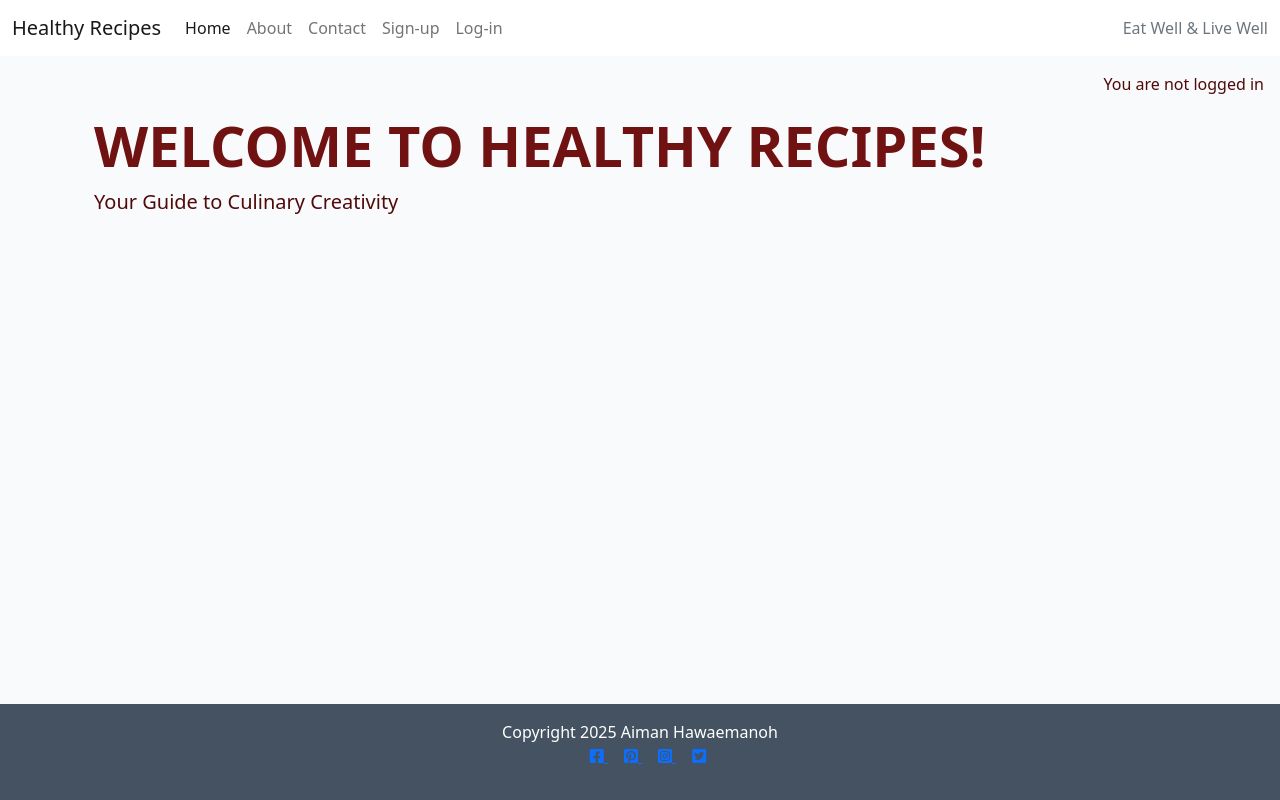
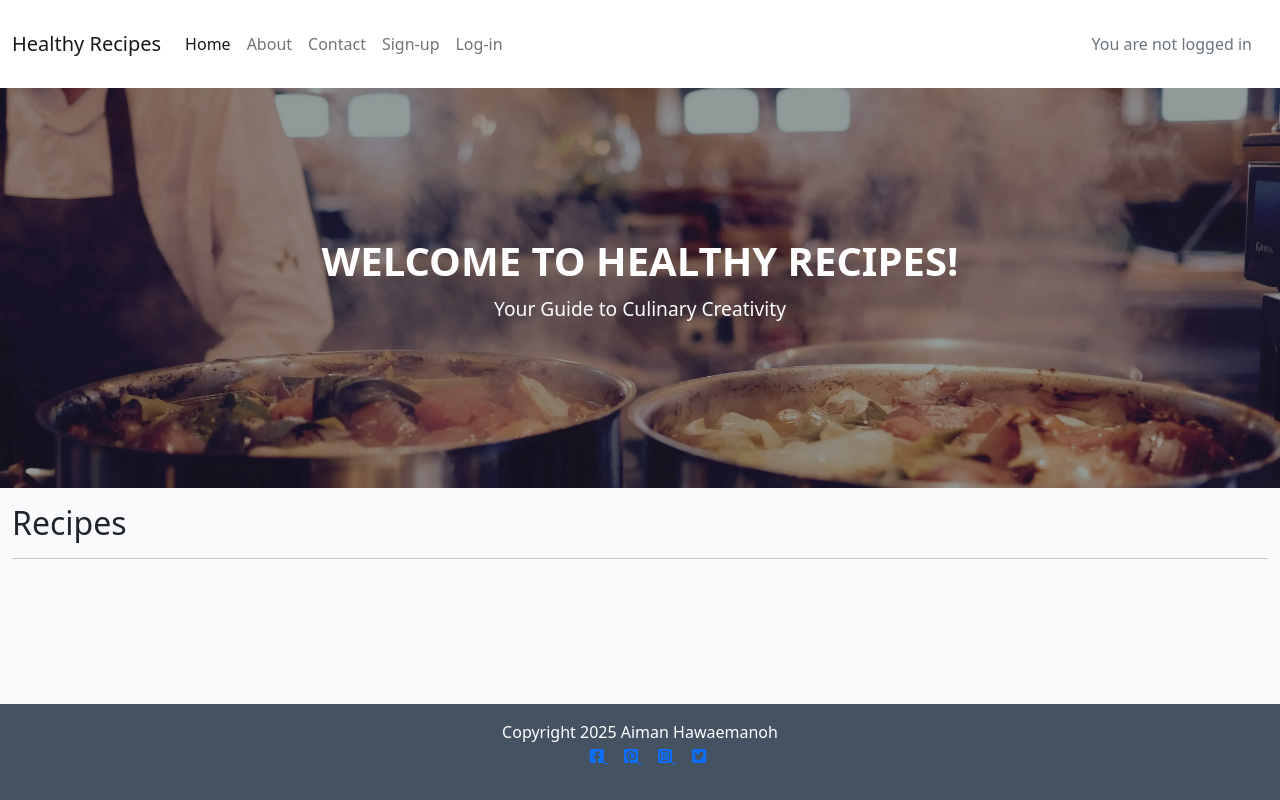
Before and after one commit to aimanh04/PP4-Healthy_recipes, a Django app: page / in a window 1280 px wide. Run offline with Django 4.2, Linux system fonts and the light colour scheme; data that the repository does not hold is empty; parts of the project's set-up code (start-up, migrations or seed data) failed here and were passed over.

Commit message:
Add: Hero image section and css styles

```diff
--- a/blog/templates/blog/index.html
+++ b/blog/templates/blog/index.html
@@ -7,12 +7,16 @@
     <div class="row">
         <!-- Hero section-->
         <div class="hero">
-            <div class="hero-overlay">
-                <div class="container">
-                    <h1 class="display-4 fw-bold">WELCOME TO HEALTHY RECIPES!</h1>
-                    <p class="lead">Your Guide to Culinary Creativity</p>
-                </div>
+            <div>
+                <h1>WELCOME TO HEALTHY RECIPES!</h1>
+                <p>Your Guide to Culinary Creativity</p>
             </div>
+        </div>
+
+        <!-- Recipes Section Heading -->
+        <div class="col-12 mt-3">
+            <h2>Recipes</h2>
+            <hr>
         </div>
 
         <!-- Recipe Entries Column -->
@@ -30,7 +34,7 @@
                                 <img class="card-img-top" src="{{ recipe.featured_image.url }}" alt="{{ recipe.title }}">
                                 {% endif %}
                                 <div class="image-flash">
-                                    <p class="author">Author: {{ recipe.author }}</p>
+                                    <p class="author">RECIPE: {{ recipe.author }}</p>
                                 </div>
                             </div>
                             <a href="{% url 'recipe_detail' recipe.slug %}" class="post-link">
--- a/healthyrecipes/settings.py
+++ b/healthyrecipes/settings.py
@@ -28,7 +28,7 @@ TEMPLATES_DIR = os.path.join(BASE_DIR, 'templates')
 SECRET_KEY = os.environ.get("SECRET_KEY")
 
 # SECURITY WARNING: don't run with debug turned on in production!
-DEBUG = False
+DEBUG = True
 
 ALLOWED_HOSTS = [
     '8000-aimanh04-pp4healthyreci-l4n6mh31w5w.ws-eu117.gitpod.io',
@@ -60,6 +60,7 @@ INSTALLED_APPS = [
     'blog',
     'about',
     'contact',
+    'livereload',
 ]
 
 SITE_ID = 1
--- a/static/css/style.css
+++ b/static/css/style.css
@@ -1,11 +1,46 @@
 body {
     background-color: #F9FAFC;
-    color: #4f0a0a;
 }
 
-h1 {
-    color: #701212;
+/* Hero section styles */
+
+.hero {
+    position: relative;
+    height: 50vh; /* Smaller section height */
+    background: url('/static/images/hero-image.jpg') no-repeat center center;
+    background-size: cover; /* Ensure the image covers the section */
+    display: flex;
+    justify-content: center;
+    align-items: center;
+    text-align: center;
+    color: white;
+    padding: 20px;
+    z-index: 1; /* Ensure content is above the overlay */
 }
+
+.hero::before {
+    content: '';
+    position: absolute;
+    top: 0;
+    left: 0;
+    width: 100%;
+    height: 100%;
+    background: rgba(0, 0, 0, 0.4); /* Slightly dark overlay for better text visibility */
+    z-index: -1; /* Send overlay behind the content */
+}
+
+.hero h1 {
+    font-size: 2.5rem;
+    font-weight: bold;
+    margin: 0;
+}
+
+.hero p {
+    font-size: 1.2rem;
+    margin-top: 10px;
+}
+
+
 /* .brand {
     font-family: Lato, sans-serif;
     font-size: 1.4rem;
@@ -47,7 +82,7 @@ h1 {
     bottom: 5%;
     min-width: 30%;
     left: -2px;
-    background-color: #d8baba;
+    background-color: #701212;
 }
 
 .scale {
--- a/templates/base.html
+++ b/templates/base.html
@@ -73,12 +73,19 @@
                     {% endif %}
 
                 </ul>
-                <span class="navbar-text text-muted">
-                    Eat Well & Live Well
-                </span>
+                <!-- Logged in / Not logged in -->
+                <div class="navbar-text text-muted">
+                    {% if user.is_authenticated %}
+                    <p class="text-end m-3">You are logged in as {{ user }}</p>
+                    {% else %}
+                    <p class="text-end m-3">You are not logged in</p>
+                    {% endif %}
+                </div>
             </div>
         </div>
     </nav>
+
+
     <!-- displaying Django messages -->
     <div class="container">
         <div class="row">
@@ -95,11 +102,6 @@
     </div>
 
     <main class="flex-shrink-0 main-bg">
-        {% if user.is_authenticated %}
-        <p class="text-end m-3">You are logged in as {{ user }}</p>
-        {% else %}
-        <p class="text-end m-3">You are not logged in</p>
-        {% endif %}
 
         {% block content %}
         <!-- Content Goes here -->
```
Also changed, not shown: static/images/default.jpg (deleted), static/images/hero-image.jpg (added), static/images/hero.webp (deleted).
